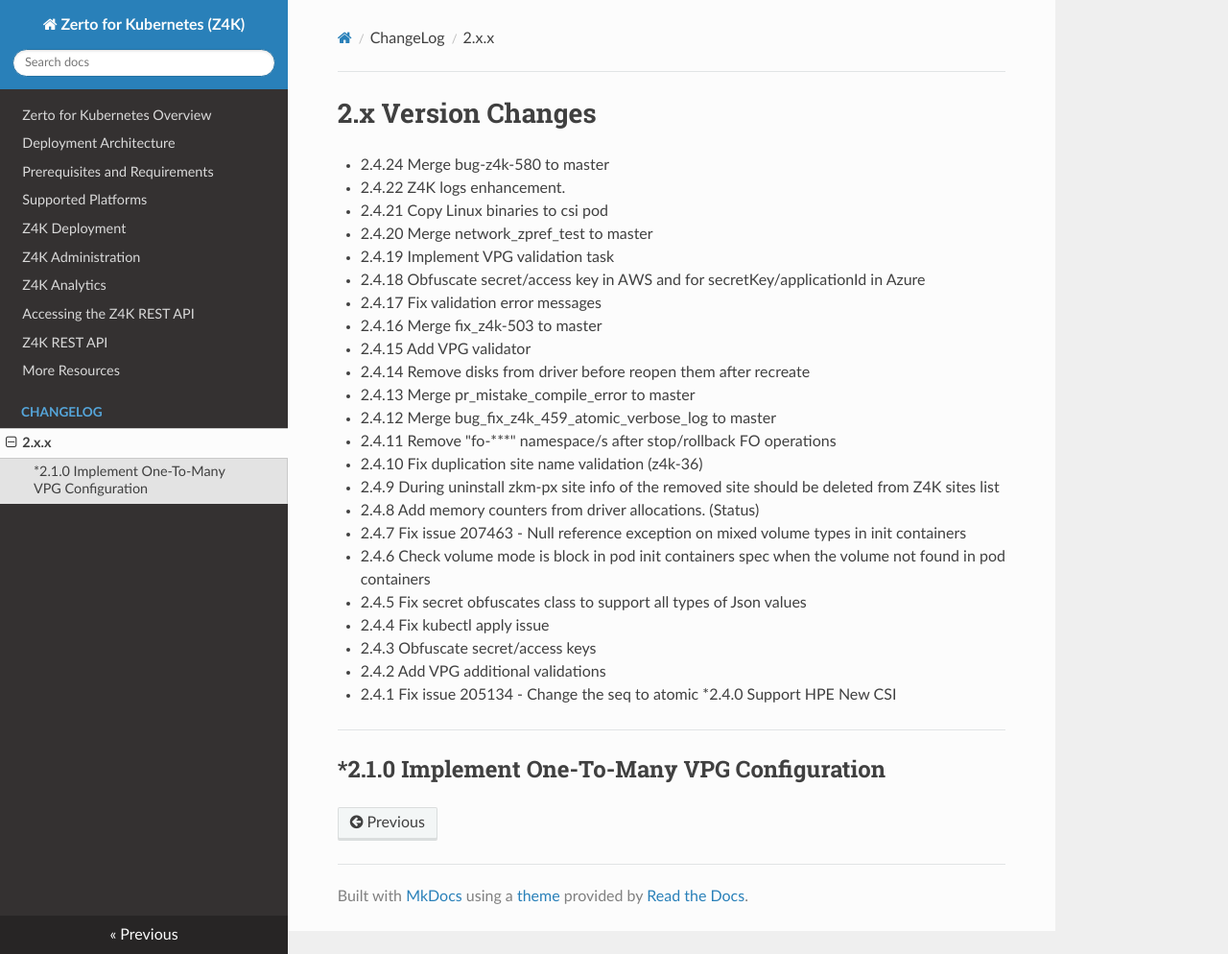
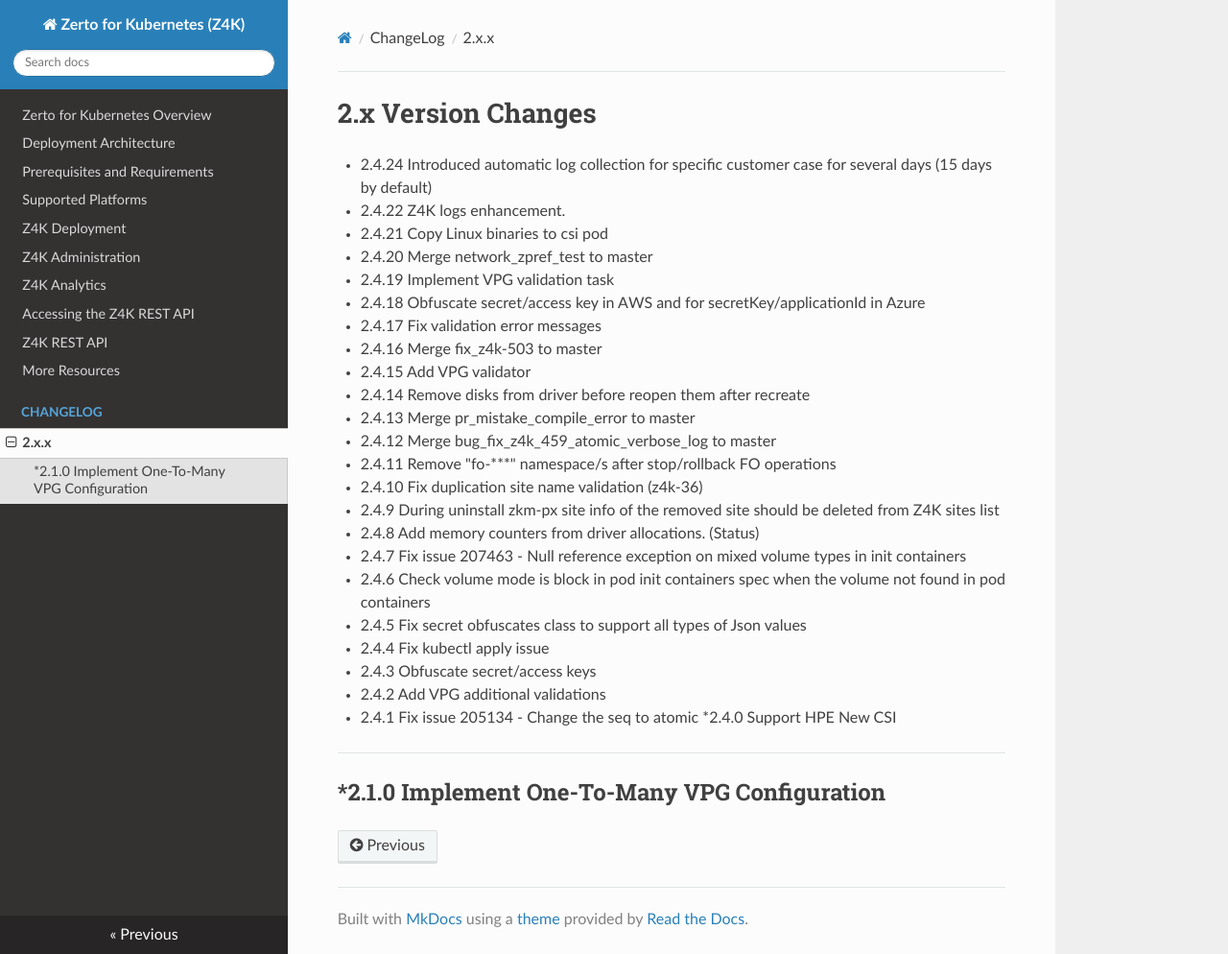
Before and after one commit to ZertoPublic/Z4K, an MkDocs documentation site: the page built from docs/changes/version2.x.x.md, in a window 1280 px wide and 994 px high. Shown: the whole window at 96% size. Built offline with MkDocs 1.6.1, drawn with Linux system fonts in a browser that asks for light colours.

Commit message:
Update version2.x.x.md

```diff
--- a/docs/changes/version2.x.x.md
+++ b/docs/changes/version2.x.x.md
@@ -1,6 +1,6 @@
 2.x Version Changes
 ===================
-* 2.4.24 Merge bug-z4k-580 to master
+* 2.4.24 Introduced automatic log collection for specific customer case for several days (15 days by default)
 * 2.4.22 Z4K logs enhancement.
 * 2.4.21 Copy Linux binaries to csi pod
 * 2.4.20 Merge network_zpref_test to master
```
